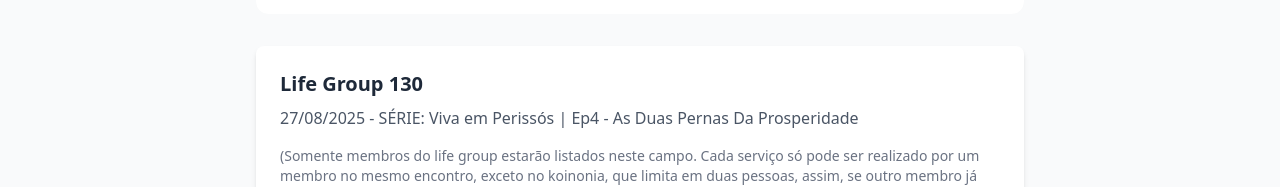
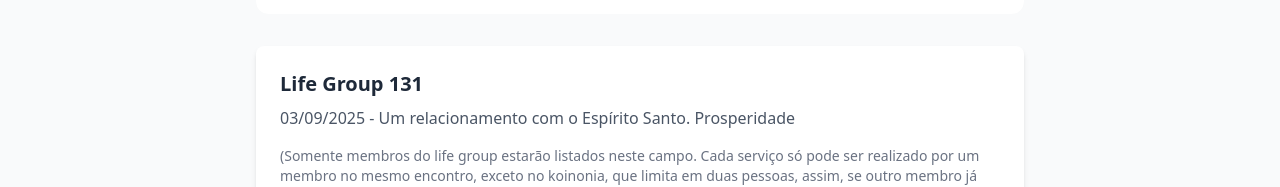
Before and after one commit to guilhermelim/genesis-forms, a Next.js app: page / in a window 1280 px wide. Shown: the part 306-493 px from the top of the page. Built offline with nearby package versions, Linux system fonts and the light colour scheme; no server answers; the database is empty.

Commit message:
Updates life group information
Updates the displayed life group information with the correct
details for the upcoming meeting. This includes the life group
number and the topic to be discussed.

```diff
--- a/src/sections/home/LifeGroupInfo.tsx
+++ b/src/sections/home/LifeGroupInfo.tsx
@@ -1,10 +1,9 @@
 export default function LifeGroupInfo() {
   return (
     <div className="bg-white rounded-lg shadow-md p-6 mb-8">
-      <h2 className="text-xl font-bold text-gray-800 mb-2">Life Group 130</h2>
+      <h2 className="text-xl font-bold text-gray-800 mb-2">Life Group 131</h2>
       <p className="text-gray-600 mb-4">
-        27/08/2025 - SÉRIE: Viva em Perissós | Ep4 - As Duas Pernas Da
-        Prosperidade
+        03/09/2025 - Um relacionamento com o Espírito Santo. Prosperidade
       </p>
       <p className="text-sm text-gray-500">
         (Somente membros do life group estarão listados neste campo. Cada
```
